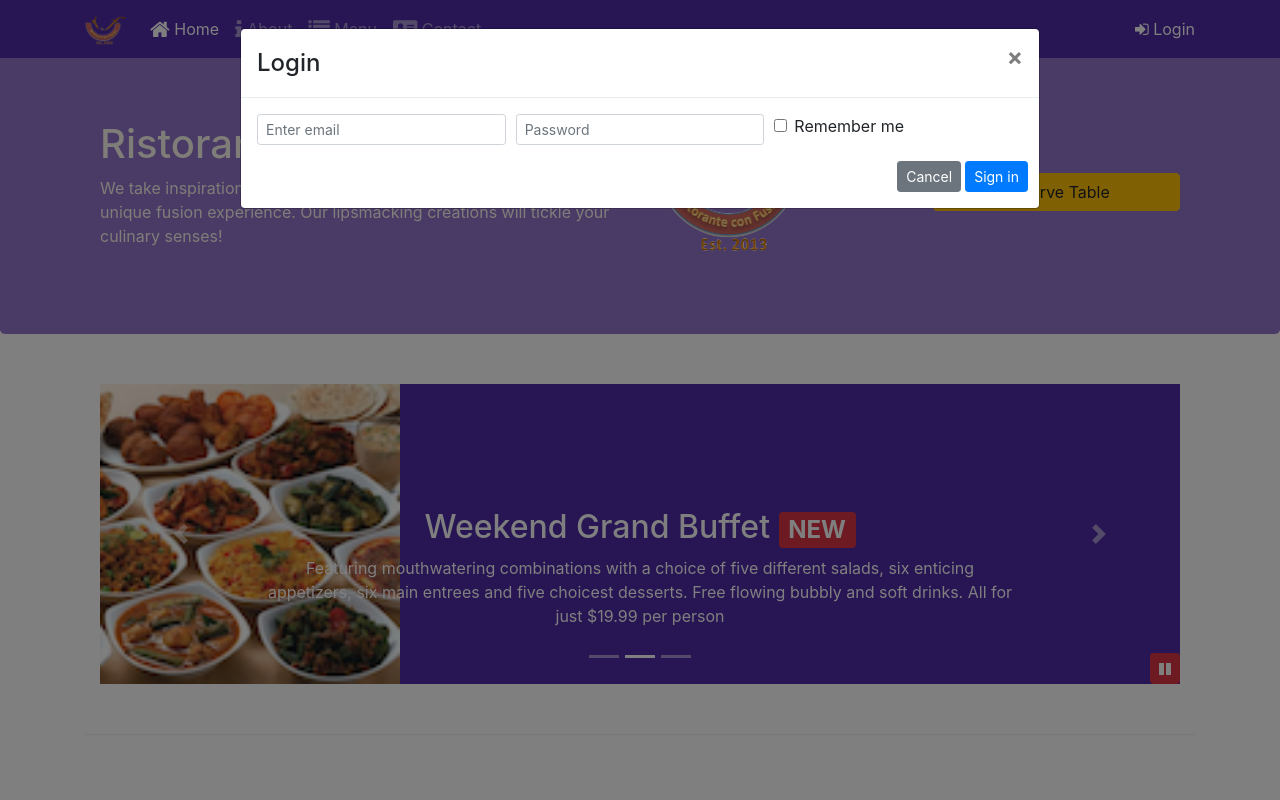
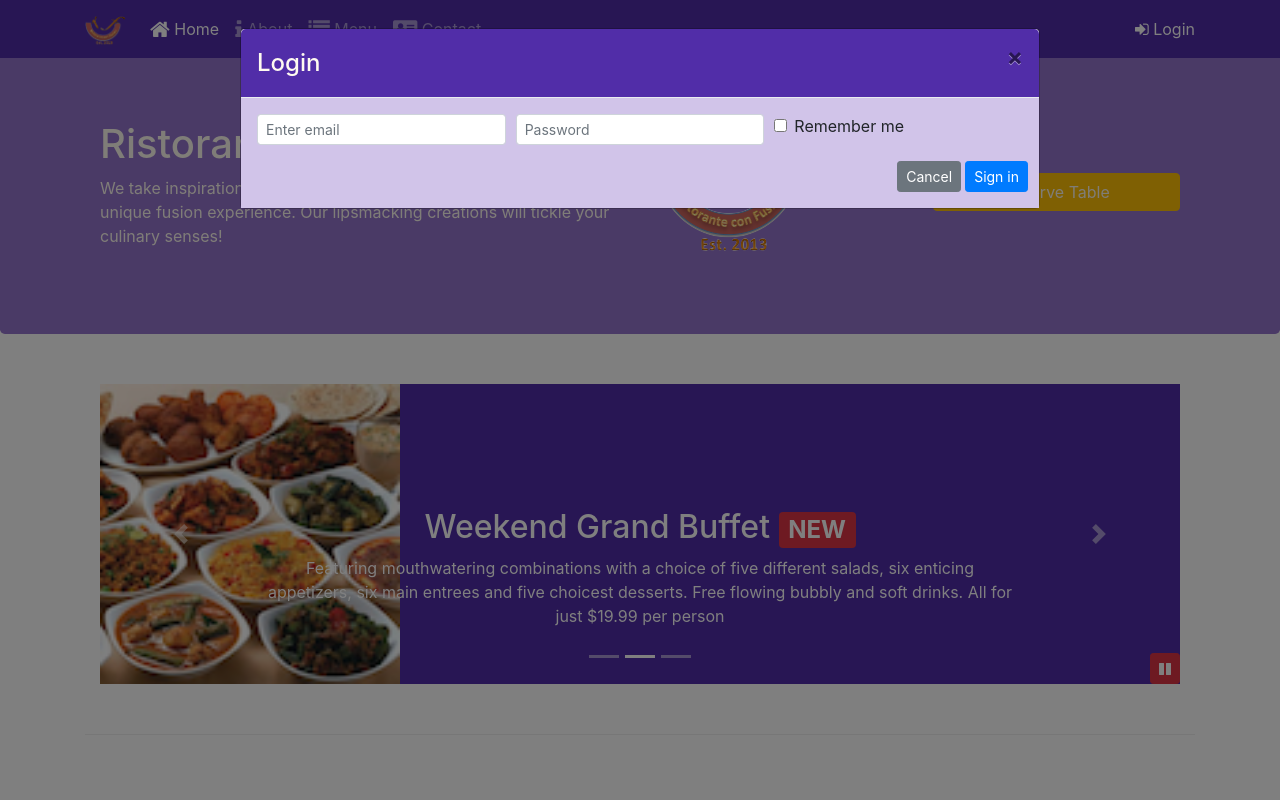
Before and after one commit to Reetika2108/Course-project, a website: page index.html in a window 1280 px wide. Both pictures are taken after a click on the link "Login". Shown: the top 800 px of the page. Drawn offline with nearby package versions, Linux system fonts and the light colour scheme.

Commit message:
Assignment 4

```diff
--- a/CSS/styles.scss
+++ b/CSS/styles.scss
@@ -8,6 +8,13 @@ $carousel-item-height: 300px;
 @mixin zero-margin($pad-up-dn, $pad-left-right) {
 	margin:0px auto;
 	padding: $pad-up-dn $pad-left-right;
+}
+.modal-header{
+    background-color: $background-dark;
+    color: floralwhite;
+}
+.modal-body{
+    background-color: $background-pale;
 }
 .row-header{
     @include zero-margin(0px,0px);
--- a/index.html
+++ b/index.html
@@ -31,7 +31,7 @@
                 <li class="nav-item"><a class="nav-link" href="./contactus.html"><span class="fa fa-address-card fa-lg"></span> Contact</a></li>
             </ul>
                 <span class="navbar-text">
-                    <a data-toggle="modal" data-target="#loginModal">
+                    <a id="LoginButton" href="#">
                     <span class="fa fa-sign-in"></span> Login</a>
                 </span>
         </div>
@@ -115,7 +115,7 @@
                         </div>
                         <div class="form-group row">
                             <label for="section" class="col-sm-2 col-form-label">Section</label>
-                            <div class="col">
+                            <div class="form-group col">
                                 <div class="btn-group btn-group-toggle" data-toggle="buttons">
                                     <label class="btn btn-success active">
                                       <input type="radio" name="options" id="option1" autocomplete="off" checked> Non-Smoking
@@ -157,8 +157,7 @@
                     <img src="img/logo.png" class="img-fluid">
                 </div>
                 <div class="col-12 col-sm-3 align-self-center">
-                    <button type="button" class="btn btn-warning btn-block" data-toggle="modal" data-placement="bottom"
-                        data-target="#ReserveModal">Reserve Table</button>
+                    <button type="button" class="btn btn-warning btn-block" id = "resButton" style="color: floralwhite;">Reserve Table</button>
                 </div>
             </div>
         </div>
@@ -322,6 +321,12 @@
                     $("#carouselButton").children("span").addClass('fa-pause');
                 }
             });
+        $("#resButton").click(function(){
+            $("#ReserveModal").modal("toggle");
+        });
+        $("#LoginButton").click(function(){
+            $("#loginModal").modal("toggle");
+        });
     });
 </script>
 </body>
```
Also changed, not shown: CSS/styles.css, 1 other file.
